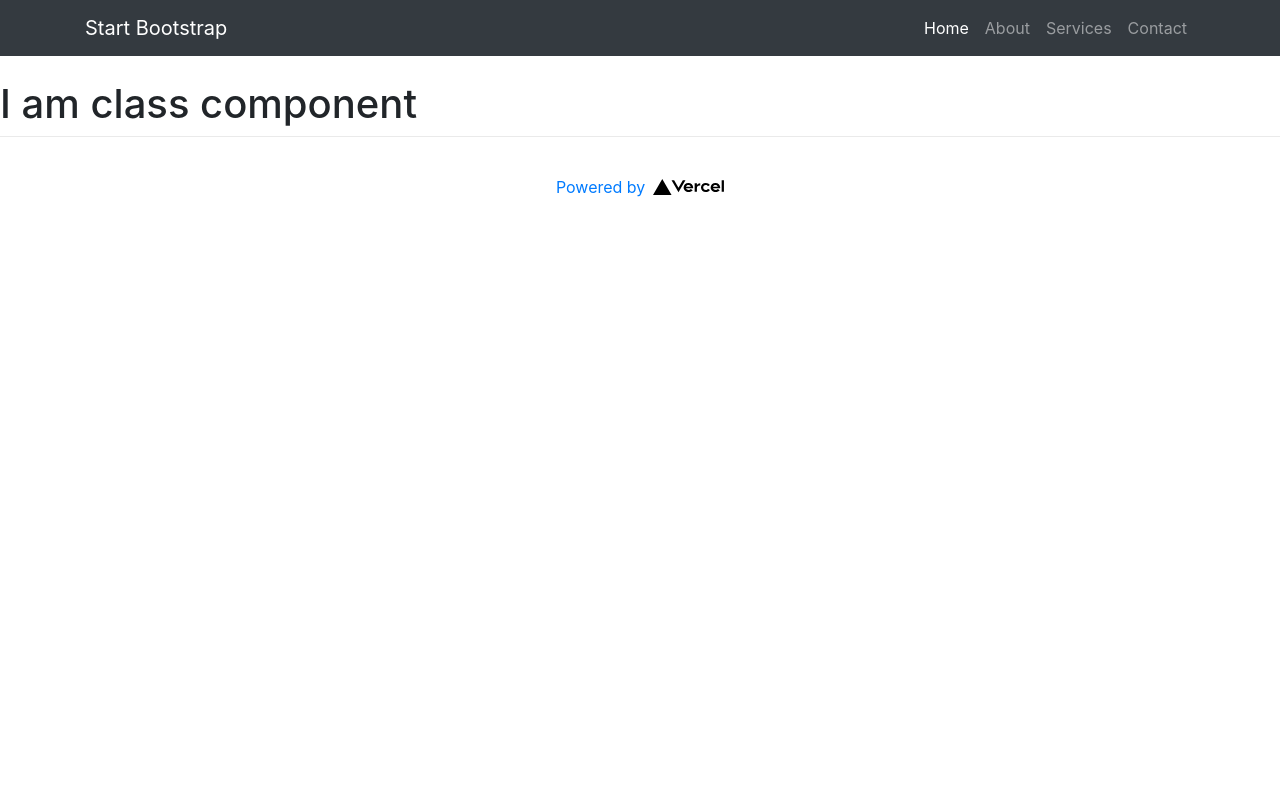
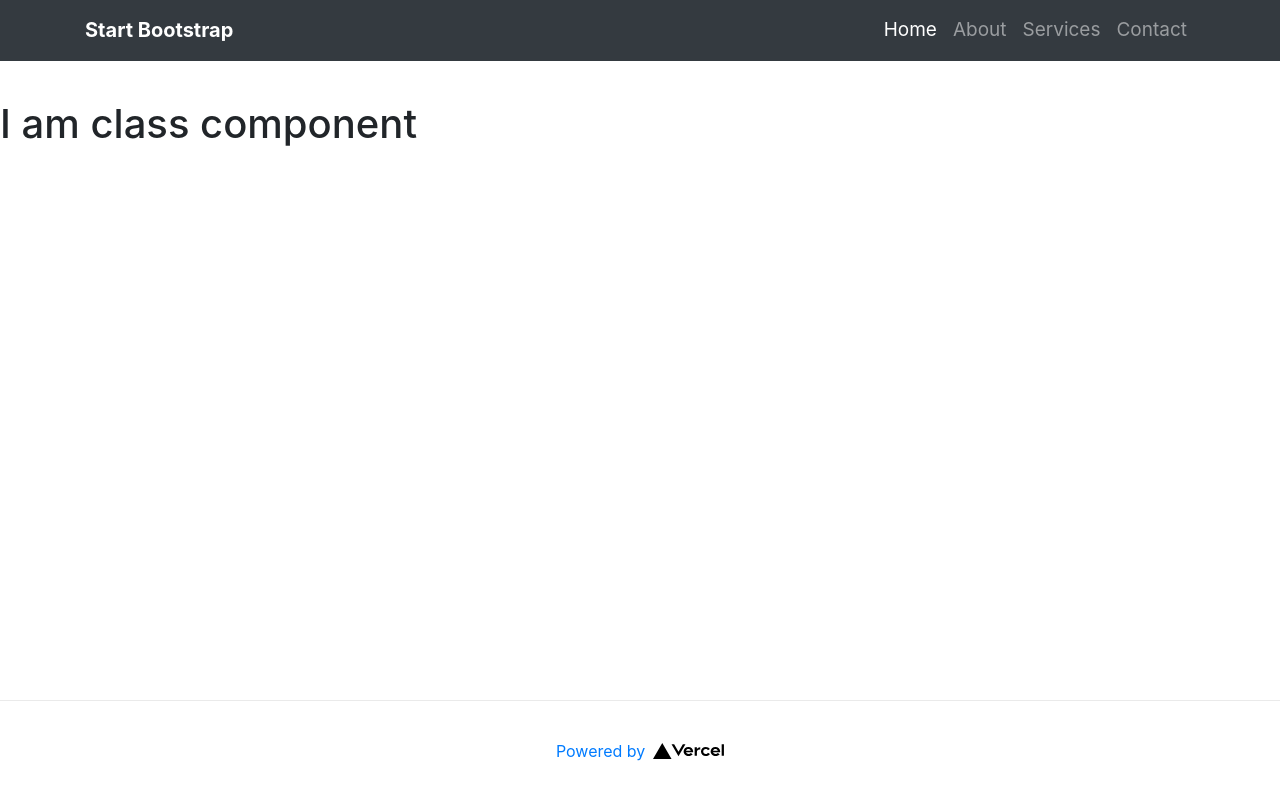
Before and after one commit to rakaprahasiwi/next-js-project, a Next.js app: page /about in a window 1280 px wide. Built offline with nearby package versions, Linux system fonts and the light colour scheme.

Commit message:
styling improvements

```diff
--- a/actions/index.js
+++ b/actions/index.js
@@ -5,6 +5,7 @@ const BASE_URL = 'http://localhost:3000'
 const MOVIE_DATA = []
 
 const CATEGORY_DATA = [
+    { id: 'c-0', name: 'all' },
     { id: 'c-1', name: 'drama' },
     { id: 'c-2', name: 'action' },
     { id: 'c-3', name: 'adventure' },
--- a/components/movieCreateForm.js
+++ b/components/movieCreateForm.js
@@ -1,8 +1,6 @@
 import { useEffect, useState } from "react"
 
 const MovieCreateForm = (props) => {
-
-    const [isInitialDataLoaded, setIsInitialDataLoaded] = useState(false)
 
     const defaultData = {
         name: '',
--- a/components/movieList.js
+++ b/components/movieList.js
@@ -20,9 +20,10 @@ class MovieList extends React.Component {
                     <div className="card-body">
                         <h4 className="card-title">
                             <Link href="/movies/[id]" as={`/movies/${movie.id}`}>
-                                <a href="#">{movie.name}</a>
+                                <a>{movie.name}</a>
                             </Link>
                         </h4>
+                        <div className="movie-genre">{movie.genre}</div>
                         <p className="card-text">{this.shorten(movie.description, 100)}</p>
                     </div>
                     <div className="card-footer">
--- a/components/sideMenu.js
+++ b/components/sideMenu.js
@@ -1,5 +1,4 @@
 import Link from "next/link"
-import { useState } from "react"
 import { useRouter } from "next/router"
 import { createMovie } from "../actions"
 import Modal from "./modal"
@@ -27,7 +26,8 @@ const SideMenu = (props) => {
                 {
                     categories.map(category =>
                         <Link key={category.id} href="#">
-                            <a className="list-group-item">{category.name}</a>
+                            <a onClick={() => props.changeCategory(category.name)}
+                                className={`list-group-item ${props.activeCategory === category.name ? 'active' : ''}`}>{category.name}</a>
                         </Link>
                     )
                 }
--- a/pages/_app.js
+++ b/pages/_app.js
@@ -2,6 +2,7 @@ import App from 'next/app'
 import Head from 'next/head'
 import Navbar from '../components/navbar'
 import Footer from '../components/footer'
+import '../styles/globals.css'
 
 class MovieApp extends App {
   static async getInitialProps(appContext) {
@@ -28,7 +29,8 @@ class MovieApp extends App {
         <Footer />
         <style jsx>{`
         .base-page{
-          padding-top: 80px;
+          padding-top: 100px;
+          padding-bottom: 200px;
         }
       `}
         </style>
--- a/pages/movies/[id]/edit.js
+++ b/pages/movies/[id]/edit.js
@@ -12,7 +12,7 @@ class EditMovie extends React.Component {
 
     handleUpdateMovie = (movie) => {
         updateMovie(movie).then((updateMovies) => {
-            Router.push(`/movies/${movie.id}`)
+            Router.push('/movies/[id]', `/movies/${movie.id}`)
         })
     }
 
--- a/pages/movies/[id]/index.js
+++ b/pages/movies/[id]/index.js
@@ -1,4 +1,5 @@
 import { useRouter } from "next/dist/client/router"
+import Link from "next/link"
 import { deleteMovie, getMovieById } from "../../../actions"
 
 const Movie = (props) => {
@@ -22,7 +23,9 @@ const Movie = (props) => {
                 <p className="lead">
                     <button className="btn btn-primary btn-lg mr-1" href="#" role="button">Learn more</button>
                     <button onClick={() => handleDeleteMovie(id)} className="btn btn-danger btn-lg mr-1" href="#" role="button">Delete</button>
-                    <button onClick={() => router.push(`/movies/${id}/edit`)} className="btn btn-warning btn-lg" href="#" role="button">Edit</button>
+                    <Link href="/movies/[id]/edit" as={`/movies/${id}/edit`}>
+                        <button className="btn btn-warning btn-lg" role="button">Edit</button>
+                    </Link>
                 </p>
             </div>
             <p className="desc-text">{movie.long_desc}</p>
--- a/styles/Home.module.css
+++ b/styles/Home.module.css
@@ -23,6 +23,8 @@
   display: flex;
   justify-content: center;
   align-items: center;
+  position: absolute;
+  bottom: 0;
 }
 
 .footer img {
@@ -40,9 +42,7 @@
   text-decoration: none;
 }
 
-.title a:hover,
-.title a:focus,
-.title a:active {
+.title a:hover, .title a:focus, .title a:active {
   text-decoration: underline;
 }
 
@@ -52,8 +52,7 @@
   font-size: 4rem;
 }
 
-.title,
-.description {
+.title, .description {
   text-align: center;
 }
 
@@ -67,8 +66,7 @@
   border-radius: 5px;
   padding: 0.75rem;
   font-size: 1.1rem;
-  font-family: Menlo, Monaco, Lucida Console, Liberation Mono, DejaVu Sans Mono,
-    Bitstream Vera Sans Mono, Courier New, monospace;
+  font-family: Menlo, Monaco, Lucida Console, Liberation Mono, DejaVu Sans Mono, Bitstream Vera Sans Mono, Courier New, monospace;
 }
 
 .grid {
@@ -92,9 +90,7 @@
   transition: color 0.15s ease, border-color 0.15s ease;
 }
 
-.card:hover,
-.card:focus,
-.card:active {
+.card:hover, .card:focus, .card:active {
   color: #0070f3;
   border-color: #0070f3;
 }
@@ -124,3 +120,10 @@
 .homepage {
   padding-top: 80px;
 }
+
+.moviegenre {
+  font-size: 16px;
+  font-style: italic;
+  font-weight: bold;
+  margin-bottom: 10px;
+}
--- a/styles/globals.css
+++ b/styles/globals.css
@@ -1,9 +1,10 @@
-html,
-body {
+html, body {
   padding: 0;
   margin: 0;
-  font-family: -apple-system, BlinkMacSystemFont, Segoe UI, Roboto, Oxygen,
-    Ubuntu, Cantarell, Fira Sans, Droid Sans, Helvetica Neue, sans-serif;
+  bottom: 0;
+  min-height: 100vh;
+  position: relative;
+  font-family: -apple-system, BlinkMacSystemFont, Segoe UI, Roboto, Oxygen, Ubuntu, Cantarell, Fira Sans, Droid Sans, Helvetica Neue, sans-serif;
 }
 
 a {
@@ -14,3 +15,20 @@ a {
 * {
   box-sizing: border-box;
 }
+
+.movie-genre {
+  font-size: 16px;
+  font-style: italic;
+  font-weight: bold;
+  margin-bottom: 10px;
+}
+
+.navbar li a {
+  min-height: 80;
+  font-size: 19px;
+}
+
+.navbar-brand {
+  font-size: 30px;
+  font-weight: bold;
+}
```
Also changed, not shown: pages/index.js (+19 -2 lines), 1 other file (tests, documents, lock files or other folders).
